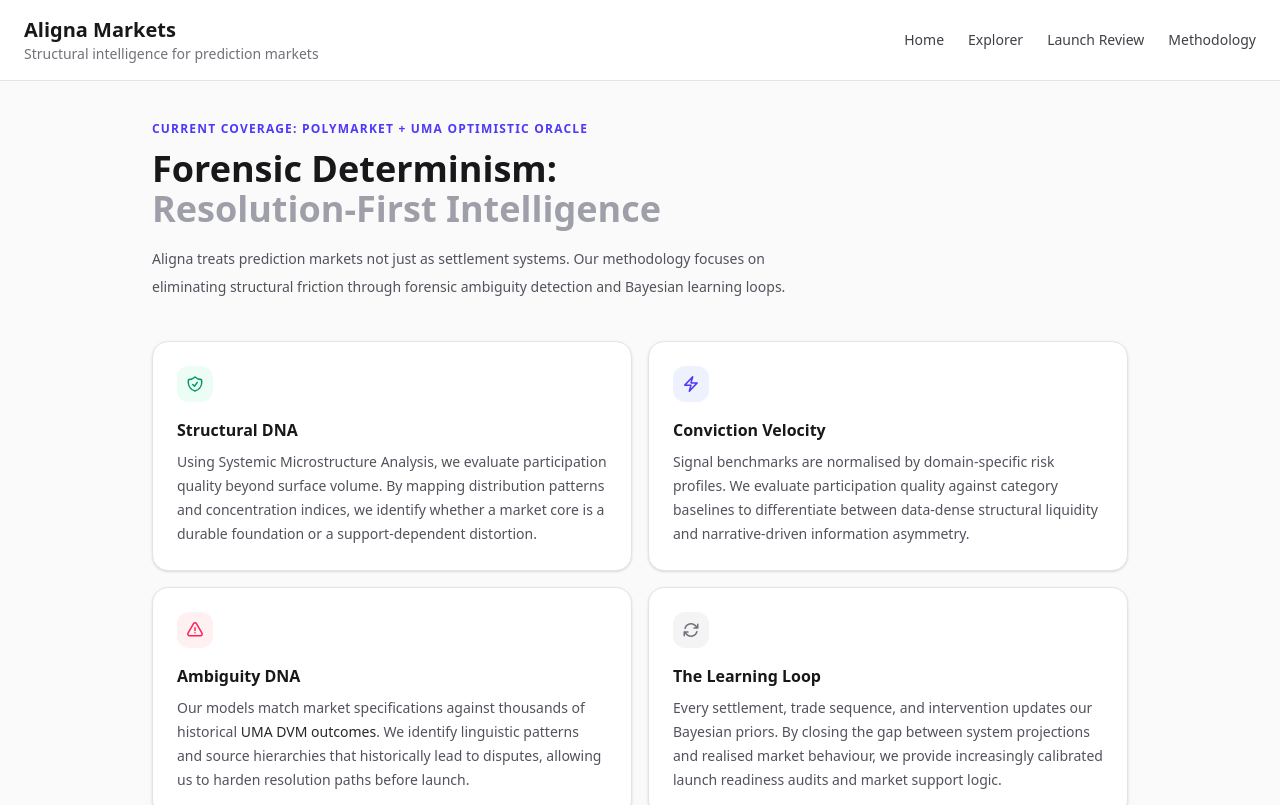
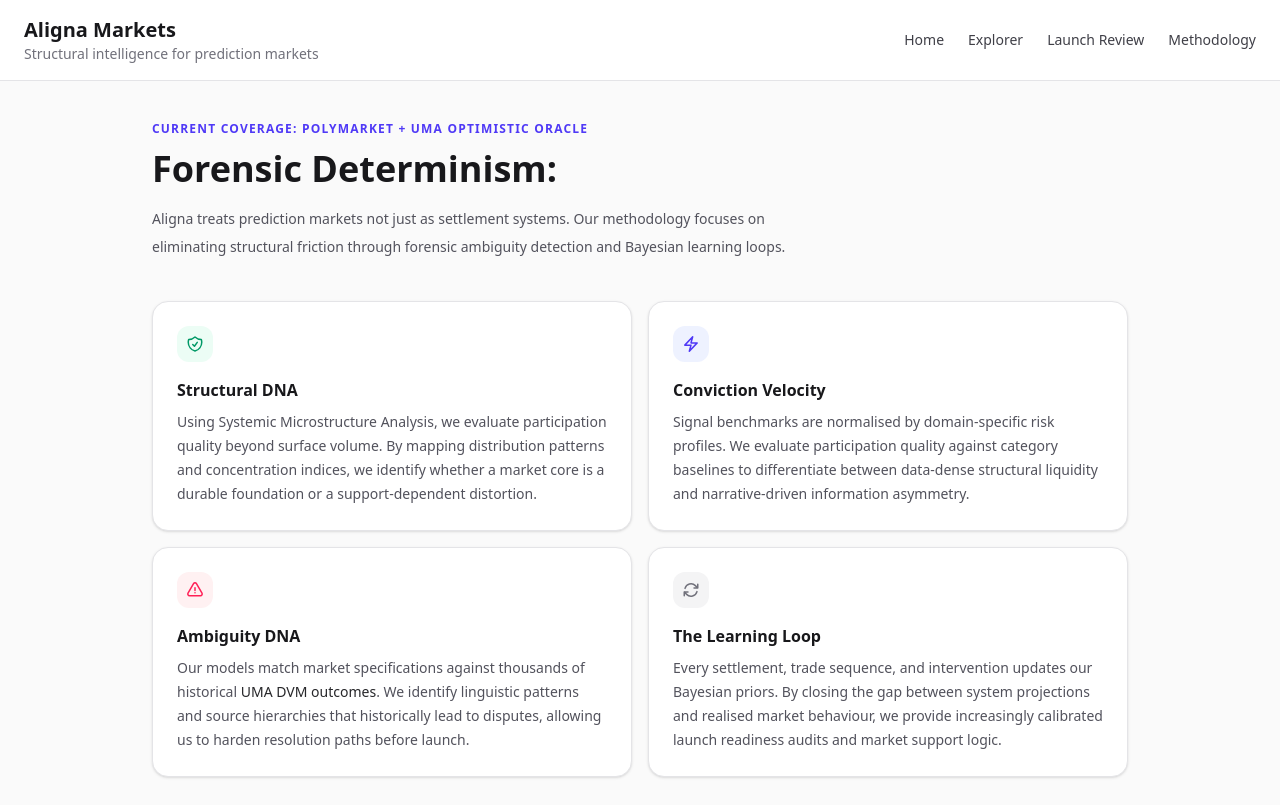
Before and after one commit to davidzk3/aligna-markets, a Next.js app in the folder apps/web/: page /methodology in a window 1280 px wide. Shown: the top 805 px of the page. Built offline with nearby package versions, Linux system fonts and the light colour scheme.

Commit message:
Refactor Hero section in MethodologyPage component

```diff
--- a/apps/web/app/methodology/page.tsx
+++ b/apps/web/app/methodology/page.tsx
@@ -10,7 +10,6 @@ export default function MethodologyPage() {
     <h1 className="mt-3 text-3xl font-bold text-zinc-900 sm:text-4xl">
       Forensic Determinism:
       <br />
-          <span className="text-zinc-400">Resolution-First Intelligence</span>
     </h1>
     <p className="mt-4 max-w-2xl text-sm leading-7 text-zinc-600">
       Aligna treats prediction markets not just as settlement systems. Our methodology
@@ -18,6 +17,7 @@ export default function MethodologyPage() {
       Bayesian learning loops.
     </p>
   </section>
+
 
       {/* Four pillars */}
       <section className="grid gap-4 sm:grid-cols-2">
```
Lines whose indentation alone changed are shown as unchanged.
